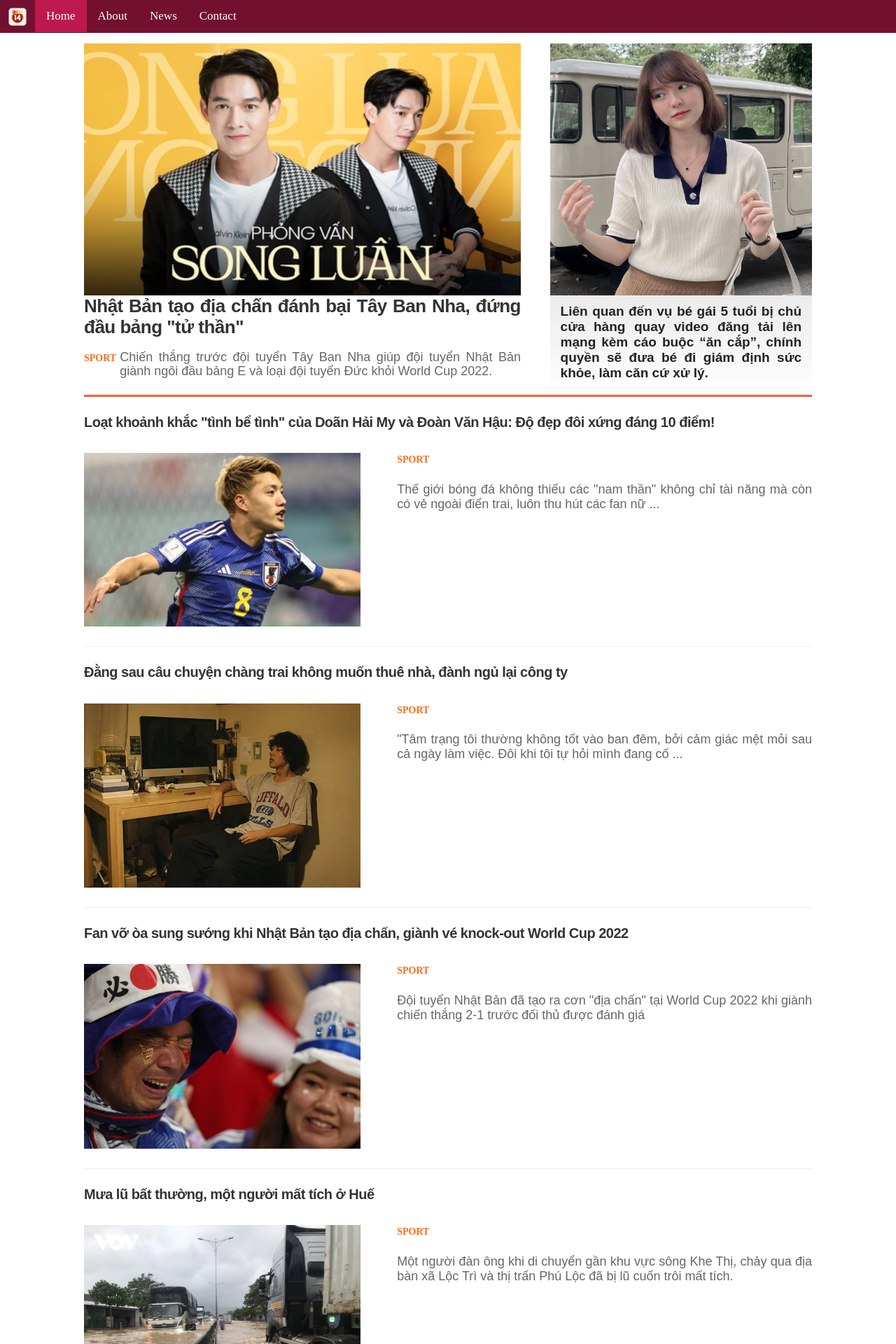
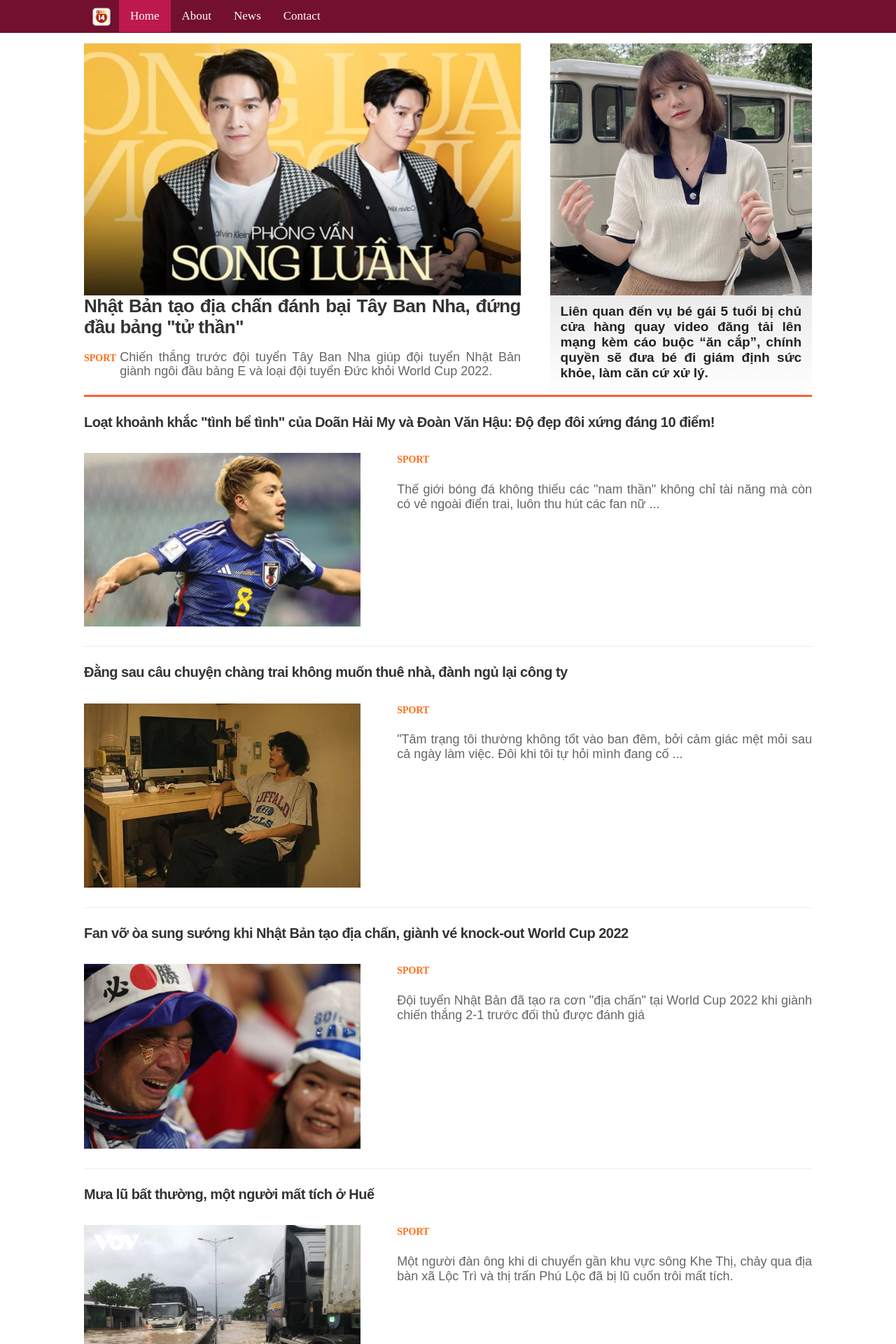
Before and after one commit to PacificPromise/news-skytrip, a Jekyll site: the page built from index.markdown, in a window 1280 px wide. Shown: the top 1920 px of the page at 70% size. Built offline with Jekyll 4.4.1, drawn with Linux system fonts in a browser that asks for light colours.

Commit message:
edit css file name

```diff
--- a/_layouts/default.html
+++ b/_layouts/default.html
@@ -13,6 +13,7 @@
 </head>
 
 <body>
+	<header class="header">
 		<nav class="top-nav" id="top-nav">
 			<a href="#" class="logo">
 				<img src="{{ site.baseurl }}/assets/images/logo.webp" alt="Logo">
@@ -23,8 +24,9 @@
 			<a href="#">Contact</a>
 			<button class="icon" onclick="toggleNavigation()"><i class="fa fa-bars"></i></button>
 		</nav>
+	</header>
 	{{ content }}
-	<div class="footer">
+	<footer class="footer">
 		<div class="responsible">
 			<h3>CHỊU TRÁCH NHIỆM QUẢN LÝ NỘI DUNG</h3>
 			<p>Bà Nguyễn Thị A</p>
@@ -59,17 +61,20 @@
 			<p>Tầng xx, xx, xx, xx Toà nhà Bottom Building - Hapulico Complex, Số x Nguyễn Huy Tưởng, Thanh Xuân, Hà Nội.</p>
 		</div>
 		<div class="license">
-			<p>Giấy phép thiết lập trang thông tin điện tử tổng hợp trên mạng số xxxx/GP-TTĐT do Sở Thông tin và Truyền thông Hà Nội cấp ngày 10 tháng 4 năm 2019</p>
+			<p>Giấy phép thiết lập trang thông tin điện tử tổng hợp trên mạng số xxxx/GP-TTĐT do Sở Thông tin và Truyền thông
+				Hà Nội cấp ngày 10 tháng 4 năm 2019</p>
 		</div>
 		<div class="copyright">
 			<p>© Copyright 2007 - 2022 - CÔNG TY CỔ PHẦN VCCORP</p>
 		</div>
 		<div class="back-to-top">
 			<button class="back-to-top-button">
-				<a href="#"><div class="right_arrow"></div></a>
+				<a href="#">
+					<div class="right_arrow"></div>
+				</a>
 			</button>
 		</div>
-	</div>
+	</footer>
 	<div class="footer-menu">
 		<div class="footer-menu-1040">
 			<ul class="list-menu">
@@ -84,37 +89,57 @@
 				</li>
 				<li class="menu">
 					<a href="/">NEWS</a>
-				</li><li class="menu">
+				</li>
+				<li class="menu">
 					<a href="/">NEWS</a>
-				</li><li class="menu">
+				</li>
+				<li class="menu">
 					<a href="/">NEWS</a>
-				</li><li class="menu">
+				</li>
+				<li class="menu">
 					<a href="/">NEWS</a>
-				</li><li class="menu">
+				</li>
+				<li class="menu">
 					<a href="/">NEWS</a>
-				</li><li class="menu">
+				</li>
+				<li class="menu">
 					<a href="/">NEWS</a>
-				</li><li class="menu">
+				</li>
+				<li class="menu">
 					<a href="/">NEWS</a>
-				</li><li class="menu">
+				</li>
+				<li class="menu">
 					<a href="/">NEWS</a>
-				</li></li><li class="menu">
+				</li>
+				</li>
+				<li class="menu">
 					<a href="/">NEWS</a>
-				</li></li><li class="menu">
+				</li>
+				</li>
+				<li class="menu">
 					<a href="/">NEWS</a>
-				</li></li><li class="menu">
+				</li>
+				</li>
+				<li class="menu">
 					<a href="/">NEWS</a>
-				</li></li><li class="menu">
+				</li>
+				</li>
+				<li class="menu">
 					<a href="/">NEWS</a>
-				</li></li><li class="menu">
+				</li>
+				</li>
+				<li class="menu">
 					<a href="/">NEWS</a>
-				</li></li><li class="menu">
+				</li>
+				</li>
+				<li class="menu">
 					<a href="/">NEWS</a>
 				</li>
 			</ul>
 		</div>
 	</div>
-	<div class="footer-md"> <!-- Hiện trên table và pc -->
+	<div class="footer-md">
+		<!-- Hiện trên table và pc -->
 		<div class="clearfix">
 			<div class="contribute-content">
 				<a href="#"><img src="{{ site.baseurl }}/assets/images/logo.webp"></a>
@@ -131,9 +156,10 @@
 			</div>
 			<div class="facebook">
 				<div class='facebook-page'>
-					<a target="_blank" class="facebook-page-logo" href="https://www.facebook.com/"><img src="{{ site.baseurl }}/assets/images/logo.webp"></a>
+					<a target="_blank" class="facebook-page-logo" href="https://www.facebook.com/"><img
+							src="{{ site.baseurl }}/assets/images/logo.webp"></a>
 					<div class="facebook-page-info">
-						<a target="_blank"  href="https://www.facebook.com/">Tên Facebook</a>
+						<a target="_blank" href="https://www.facebook.com/">Tên Facebook</a>
 						<p>5.000 lượt thích</p>
 					</div>
 				</div>
@@ -169,7 +201,7 @@
 				<!-- hợp tác truyền thông -->
 				<div class="associate">
 					<p class="col-title">hợp tác truyền thông</p>
-					<p class="phone-footer">024.73095555  (máy lẻ 62.370)</p>
+					<p class="phone-footer">024.73095555 (máy lẻ 62.370)</p>
 					<a rel="nofollow" href="mailto:abcxyz@gmail.com" class="associate-mail">abcxyz@gmail.com</a>
 				</div>
 
@@ -198,11 +230,14 @@
 			<div class="footer-bottom-right">
 				<a class="logo-corp" target="_blank" href="/"></a>
 				<p class="col-title"><span>© Copyright 2007 - 2022 – </span>Công ty Cổ phần VCCorp</p>
-				<p>Tầng xx, xx, xx, xx Toà nhà Bottom Building - Hapulico Complex, Số x Nguyễn Huy Tưởng, Thanh Xuân, Hà Nội.</p>
-				<p>Giấy phép thiết lập trang thông tin điện tử tổng hợp trên mạng số xxxx/GP-TTĐT do Sở Thông tin và Truyền thông Hà Nội cấp ngày 10 tháng 4 năm 2019</p>
+				<p>Tầng xx, xx, xx, xx Toà nhà Bottom Building - Hapulico Complex, Số x Nguyễn Huy Tưởng, Thanh Xuân, Hà Nội.
+				</p>
+				<p>Giấy phép thiết lập trang thông tin điện tử tổng hợp trên mạng số xxxx/GP-TTĐT do Sở Thông tin và Truyền
+					thông Hà Nội cấp ngày 10 tháng 4 năm 2019</p>
 			</div>
 		</div>
 	</div>
 	<script src="{{ site.baseurl }}/assets/js/default.js"></script>
 </body>
+
 </html>
--- /dev/null
+++ b/_sass/header.scss
@@ -0,0 +1,93 @@
+@import "mixins";
+
+.header {
+  position: relative;
+  background-color: $primary-background;
+}
+
+.top-nav {
+  overflow: hidden;
+  background-color: $primary-background;
+  margin: 0 auto;
+  max-width: 1040px;
+  a {
+    float: left;
+    display: block;
+    color: $white;
+    text-align: center;
+    padding: 13px 16px;
+    text-decoration: none;
+    font-size: 17px;
+    &:hover {
+      background-color: $primary-background-light;
+      color: $white;
+    }
+    &.active {
+      background-color: $primary-background-light;
+      color: $white;
+    }
+    &:not(:first-child) {
+      @include mobile-and-tablet {
+        display: none;
+      }
+    }
+  }
+  .logo {
+    float: left;
+    display: block;
+    color: $white;
+    text-align: center;
+    padding: 7px 10px 3px 10px;
+    margin-top: 2px;
+    text-decoration: none;
+    font-size: 17px;
+    img {
+      width: 30px;
+      height: auto;
+    }
+    &:hover {
+      background: transparent;
+    }
+  }
+  button {
+    display: none;
+    color: $white;
+    &.icon {
+      @include mobile-and-tablet {
+        background: $primary-background-dark;
+        float: right;
+        display: block;
+        padding: 15px 17px;
+        border: 0;
+        outline: none;
+        cursor: pointer;
+      }
+      &:focus &:hover {
+        @include mobile-and-tablet {
+          border: 0;
+          outline: none;
+          background: #b3b3b3;
+        }
+      }
+    }
+  }
+  &.responsive {
+    @include mobile-and-tablet {
+      position: relative;
+    }
+    a {
+      @include mobile-and-tablet {
+        float: none;
+        display: block;
+        text-align: left;
+      }
+    }
+    .icon {
+      @include mobile-and-tablet {
+        position: absolute;
+        right: 0;
+        top: 0;
+      }
+    }
+  }
+}
--- a/_sass/top-nav.scss
+++ /dev/null
@@ -1,86 +0,0 @@
-@import "mixins";
-
-.top-nav {
-	overflow: hidden;
-	background-color: $primary-background;
-	a {
-		float: left;
-		display: block;
-		color: $white;
-		text-align: center;
-		padding: 13px 16px;
-		text-decoration: none;
-		font-size: 17px;
-		&:hover {
-			background-color: $primary-background-light;
-			color: $white;
-		}
-		&.active {
-			background-color: $primary-background-light;
-			color: $white;
-		}
-		&:not(:first-child) {
-			@include mobile-and-tablet {
-				display: none;
-			}
-		}
-	}
-	.logo {
-		float: left;
-		display: block;
-		color: $white;
-		text-align: center;
-		padding: 7px 10px 3px 10px;
-		margin-top: 2px;
-		text-decoration: none;
-		font-size: 17px;
-		img {
-			width: 30px;
-			height: auto;
-		}
-		&:hover {
-			background: transparent;
-		}
-	}
-	button {
-		display: none;
-		color: $white;
-		&.icon {
-			@include mobile-and-tablet {
-				background: $primary-background-dark;
-				float: right;
-				display: block;
-				padding: 15px 17px;
-				border: 0;
-				outline: none;
-				cursor: pointer;
-			}
-			&:focus &:hover {
-				@include mobile-and-tablet {
-					border: 0;
-					outline: none;
-					background: #b3b3b3;
-				}
-			}
-		}
-	}
-	&.responsive {
-		@include mobile-and-tablet {
-			position: relative;
-		}
-		a {
-			@include mobile-and-tablet {
-				float: none;
-				display: block;
-				text-align: left;
-			}
-		}
-		.icon {
-			@include mobile-and-tablet {
-				position: absolute;
-				right: 0;
-				top: 0;
-			}
-		}
-	}
-}
--- a/assets/css/default.scss
+++ b/assets/css/default.scss
@@ -2,5 +2,5 @@
 ---
 
 // Imports
-@import "top-nav";
+@import "header";
 @import "footer";
```
Also changed, not shown: other parts of _layouts/default.html (+10 -4 lines). Lines whose indentation alone changed are shown as unchanged.
